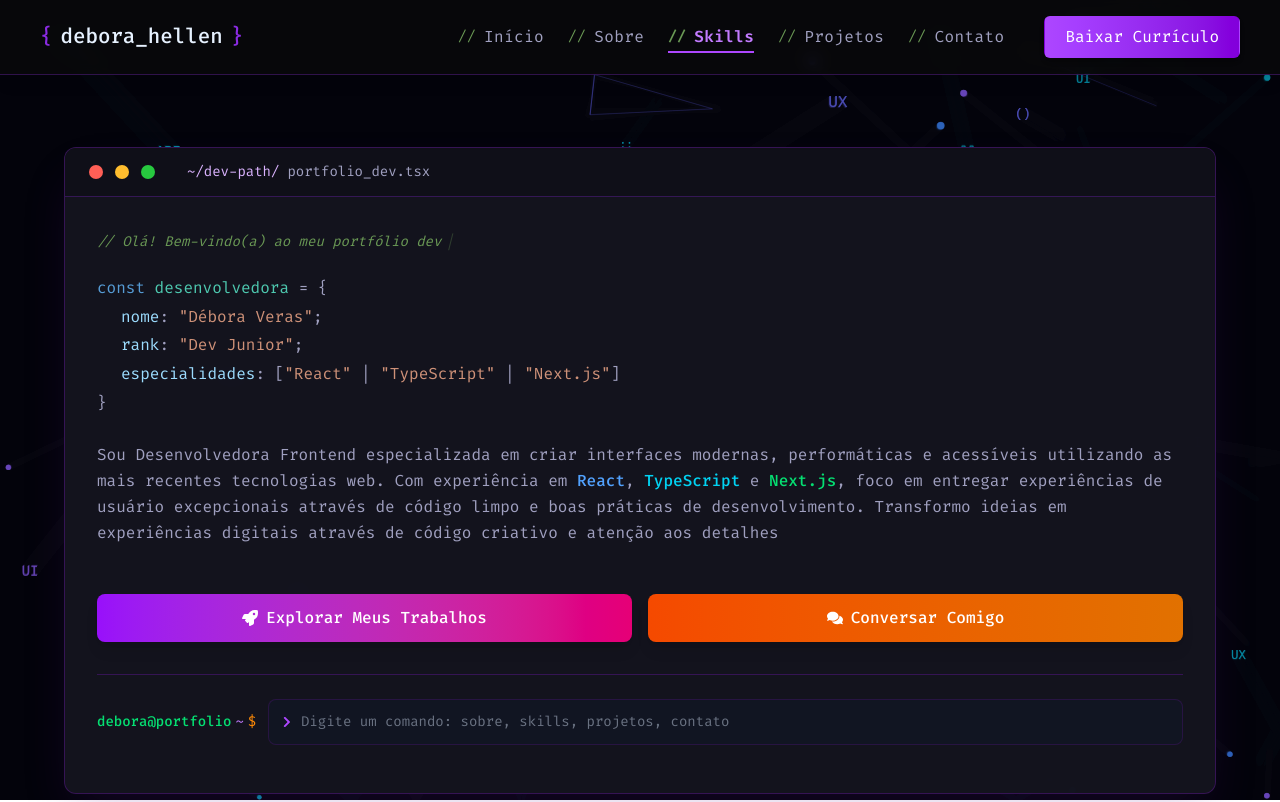
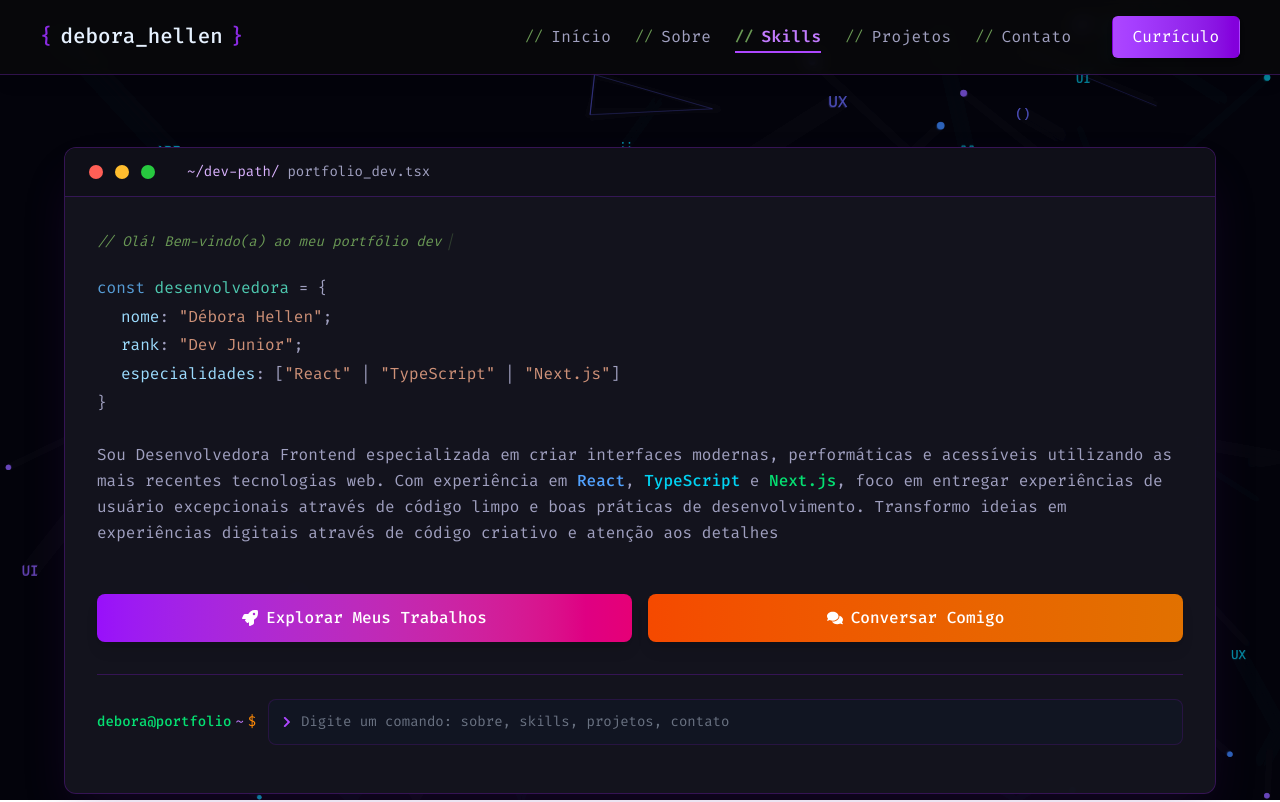
Before and after one commit to debs-veras/landing-page, a React (Vite) app: page / in a window 1280 px wide. Shown: the top 802 px of the page. Built offline with nearby package versions, Linux system fonts and the light colour scheme.

Commit message:
refactor: correcao link curriculo

```diff
--- a/src/Layout/components/AboutMe/index.tsx
+++ b/src/Layout/components/AboutMe/index.tsx
@@ -18,10 +18,6 @@ export default function AboutMe() {
           <h2 className="text-3xl font-semibold text-white tracking-tight">
             <span className="text-purple-400">//</span> Sobre mim
           </h2>
-          {/* <p className="mt-4 text-gray-400 max-w-xl mx-auto">
-            Desenvolvedora Front-end focada em construir interfaces modernas,
-            acessíveis e escaláveis.
-          </p> */}
         </motion.div>
 
         {/* Content */}
--- a/src/Layout/components/Header/index.tsx
+++ b/src/Layout/components/Header/index.tsx
@@ -42,20 +42,13 @@ export default function Header() {
     document.body.style.overflow = menuOpen ? "hidden" : "auto";
   }, [menuOpen]);
 
-  const handleDownloadCV = () => {
-    const cvUrl = "Débora Veras_CV.pdf";
-    const link = document.createElement("a");
-    link.href = cvUrl;
-    link.download = "Débora Veras_CV.pdf";
-    document.body.appendChild(link);
-    link.click();
-    document.body.removeChild(link);
-  };
-
   return (
     <header className="bg-[rgba(10,10,10,0.7)] backdrop-blur-sm border-b border-b-[rgba(138,43,226,0.3)] px-6 py-4 sticky top-0 z-[100] shadow-lg">
       <div className="max-w-[1200px] mx-auto flex justify-between items-center gap-2 flex-wrap">
-        <a href="#inicio" className="flex items-center gap-2 font-medium text-[1.3rem]">
+        <a
+          href="#inicio"
+          className="flex items-center gap-2 font-medium text-[1.3rem]"
+        >
           <span className="text-primary">{"{"}</span>
           <span className="text-light">debora_hellen</span>
           <span className="text-primary">{"}"}</span>
@@ -95,14 +88,16 @@ export default function Header() {
               </motion.a>
             ))}
           </nav>
-          <motion.button
+          <motion.a
             whileHover={{ scale: 1.05 }}
             whileTap={{ scale: 0.95 }}
-            onClick={handleDownloadCV}
-            className="ml-4 bg-gradient-to-r cursor-pointer from-purple-500 to-purple-700 text-white px-5 py-2 rounded-md shadow-md transition-all  border border-transparent hover:shadow-purple-500/30"
+            href="https://drive.google.com/file/d/18Rm4ONUhhWkR_OLJutMwR3fBRwwSsoS4/view?usp=drive_link"
+            target="_blank"
+            rel="noopener noreferrer"
+            className="ml-4 bg-gradient-to-r cursor-pointer from-purple-500 to-purple-700 text-white px-5 py-2 rounded-md shadow-md transition-all border border-transparent hover:shadow-purple-500/30"
           >
-            Baixar Currículo
-          </motion.button>
+            Currículo
+          </motion.a>
         </div>
       </div>
 
@@ -136,14 +131,16 @@ export default function Header() {
                   {section.name}
                 </motion.a>
               ))}
-              <motion.button
+              <motion.a
                 whileHover={{ scale: 1.05 }}
                 whileTap={{ scale: 0.95 }}
-                onClick={handleDownloadCV}
-                className="bg-gradient-to-r from-purple-500 to-purple-700 text-white w-full max-w-[200px] px-4 py-2 rounded-md shadow-md hover:shadow-purple-500/30 transition-all border border-transparent"
+                href="https://drive.google.com/file/d/18Rm4ONUhhWkR_OLJutMwR3fBRwwSsoS4/view?usp=drive_link"
+                target="_blank"
+                rel="noopener noreferrer"
+                className="ml-4 bg-gradient-to-r cursor-pointer from-purple-500 to-purple-700 text-white px-5 py-2 rounded-md shadow-md transition-all border border-transparent hover:shadow-purple-500/30"
               >
-                Baixar Currículo
-              </motion.button>
+                Currículo
+              </motion.a>
             </div>
           </motion.div>
         )}
--- a/src/Layout/components/Terminal/index.tsx
+++ b/src/Layout/components/Terminal/index.tsx
@@ -137,7 +137,7 @@ export default function Terminal() {
                 transition={{ delay: 0.8 }}
               >
                 <span className="text-code-property">nome</span>:{" "}
-                <span className="text-code-string">"Débora Veras"</span>;
+                <span className="text-code-string">"Débora Hellen"</span>;
               </motion.p>
               <motion.p
                 className=" leading-[1.8] ml-6"
```
